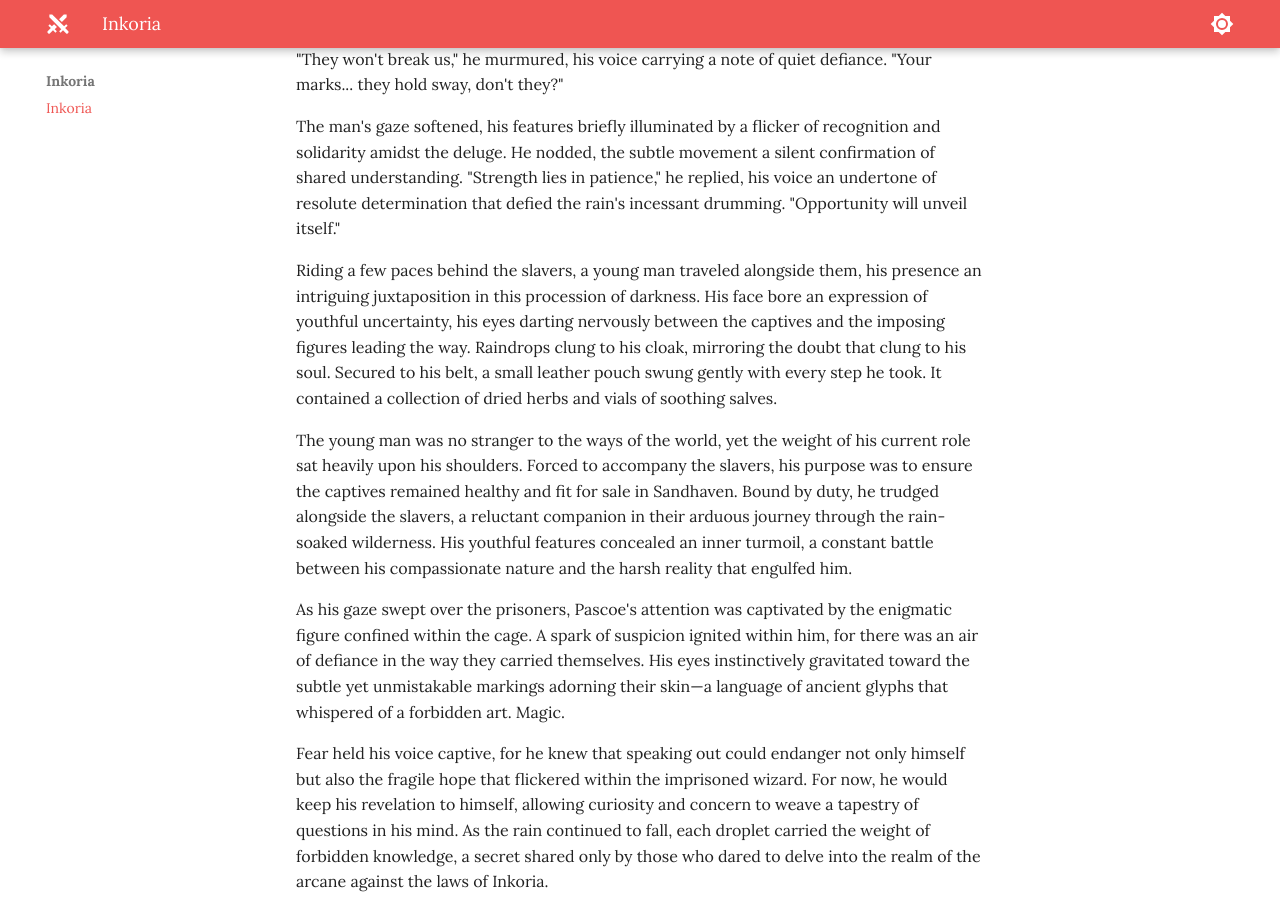
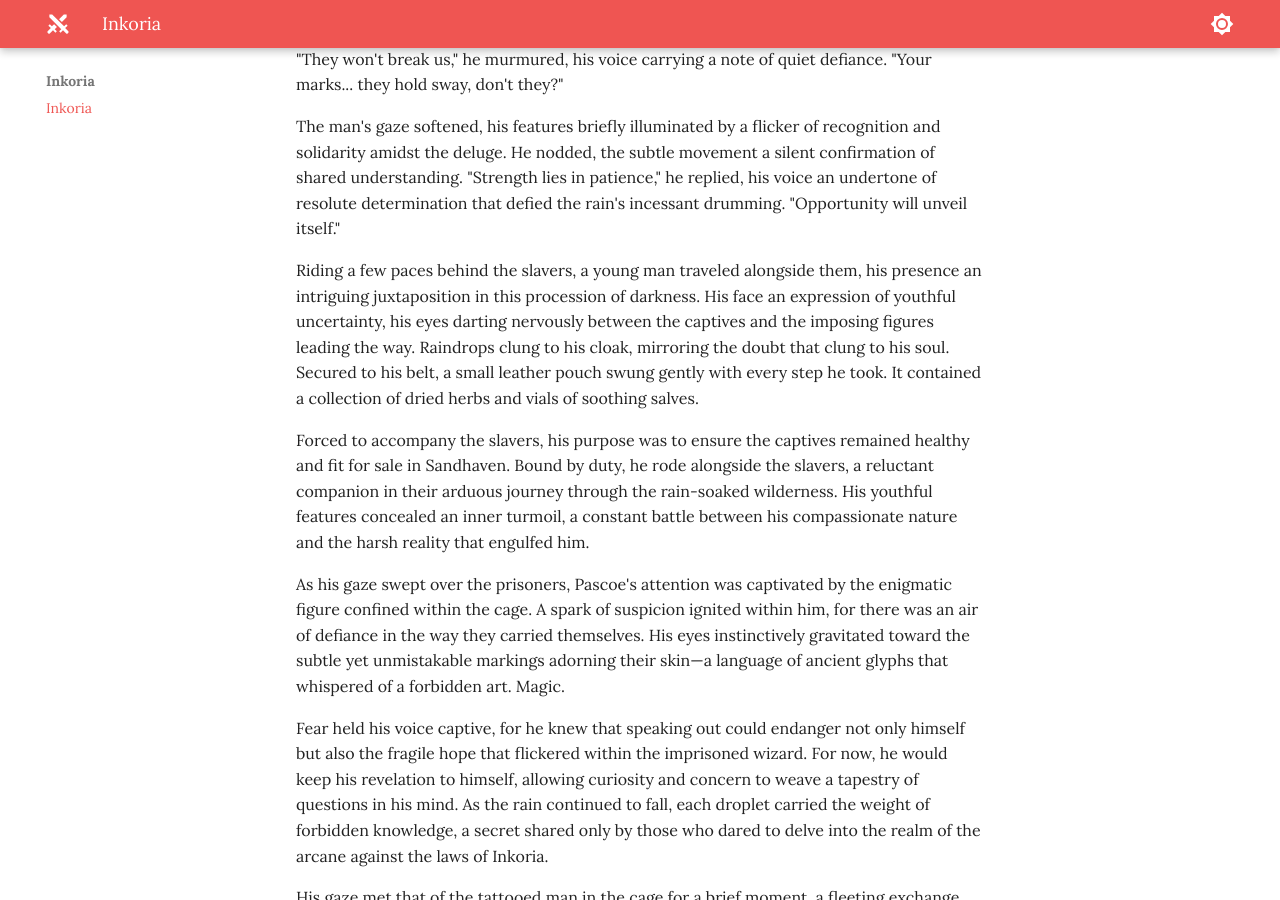
Before and after one commit to jonasmcferreira/adventures, an MkDocs documentation site: the page built from docs/inkoria/00.md, in a window 1280 px wide and 900 px high, scrolled down 731 px. Built offline with MkDocs 1.6.1 and Material for MkDocs 9.7.7, drawn with Linux system fonts in a browser that asks for light colours.

Commit message:
modified docs/inkoria/00.md

```diff
--- a/docs/inkoria/00.md
+++ b/docs/inkoria/00.md
@@ -10,11 +10,12 @@
 
 "They won't break us," he murmured, his voice carrying a note of quiet defiance. "Your marks... they hold sway, don't they?"
 
-The man's gaze softened, his features briefly illuminated by a flicker of recognition and solidarity amidst the deluge. He nodded, the subtle movement a silent confirmation of shared understanding. "Strength lies in patience," he replied, his voice an undertone of resolute determination that defied the rain's incessant drumming. "Opportunity will unveil itself."
+The man's gaze softened, his features briefly illuminated by a flicker of recognition and solidarity amidst the deluge. He nodded, the subtle movement a silent confirmation of shared understanding.
+"Strength lies in patience," he replied, his voice an undertone of resolute determination that defied the rain's incessant drumming. "Opportunity will unveil itself."
 
-Riding a few paces behind the slavers, a young man traveled alongside them, his presence an intriguing juxtaposition in this procession of darkness. His face bore an expression of youthful uncertainty, his eyes darting nervously between the captives and the imposing figures leading the way. Raindrops clung to his cloak, mirroring the doubt that clung to his soul. Secured to his belt, a small leather pouch swung gently with every step he took. It contained a collection of dried herbs and vials of soothing salves.
+Riding a few paces behind the slavers, a young man traveled alongside them, his presence an intriguing juxtaposition in this procession of darkness. His face an expression of youthful uncertainty, his eyes darting nervously between the captives and the imposing figures leading the way. Raindrops clung to his cloak, mirroring the doubt that clung to his soul. Secured to his belt, a small leather pouch swung gently with every step he took. It contained a collection of dried herbs and vials of soothing salves.
 
-The young man was no stranger to the ways of the world, yet the weight of his current role sat heavily upon his shoulders. Forced to accompany the slavers, his purpose was to ensure the captives remained healthy and fit for sale in Sandhaven. Bound by duty, he trudged alongside the slavers, a reluctant companion in their arduous journey through the rain-soaked wilderness. His youthful features concealed an inner turmoil, a constant battle between his compassionate nature and the harsh reality that engulfed him.
+Forced to accompany the slavers, his purpose was to ensure the captives remained healthy and fit for sale in Sandhaven. Bound by duty, he rode  alongside the slavers, a reluctant companion in their arduous journey through the rain-soaked wilderness. His youthful features concealed an inner turmoil, a constant battle between his compassionate nature and the harsh reality that engulfed him.
 
 As his gaze swept over the prisoners, Pascoe's attention was captivated by the enigmatic figure confined within the cage. A spark of suspicion ignited within him, for there was an air of defiance in the way they carried themselves. His eyes instinctively gravitated toward the subtle yet unmistakable markings adorning their skin—a language of ancient glyphs that whispered of a forbidden art. Magic.
 
```
